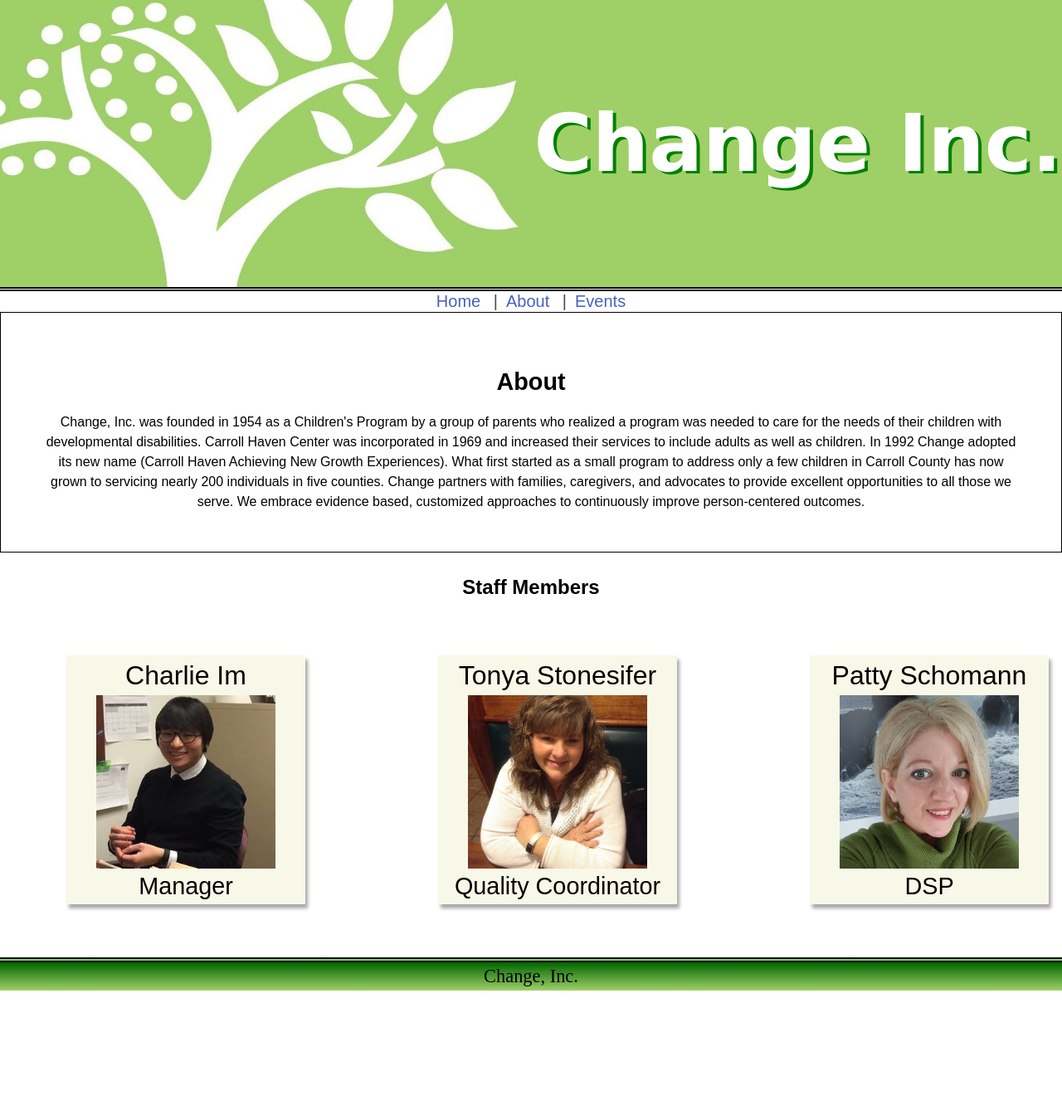
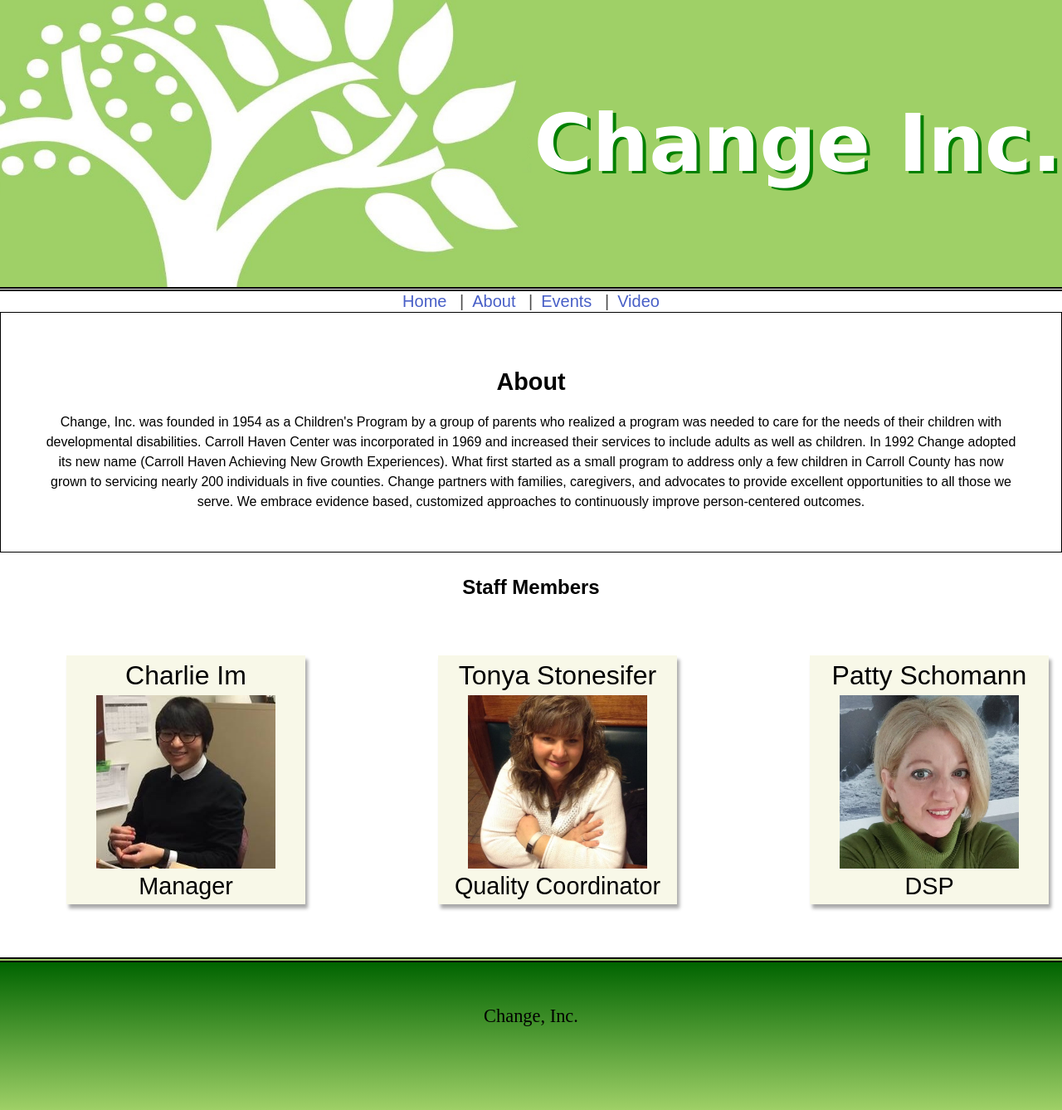
Before and after one commit to Lucariofan843/my-project, a React (Create React App) app: page /About in a window 1280 px wide. Shown: the whole page at 83% size. Before the commit the page ends 1194 px from the top, so only its background shows below. Built offline with nearby package versions, Linux system fonts and the light colour scheme.

Commit message:
Part IV Commit (Box set, needs YouTube video)

```diff
--- a/src/App.css
+++ b/src/App.css
@@ -74,7 +74,7 @@
     color: black;
     font-family: "Times New Roman", sans-serif;
 }
-.footer-is-paddingless {
+.footer {
     background: linear-gradient(to bottom, darkgreen, rgba(159, 208, 103, 1));
     border-top: double black 6px;
 }
--- a/src/App.js
+++ b/src/App.js
@@ -46,6 +46,23 @@
      );
  }
 }
+
+class Video extends Component {
+    render() {
+        return (
+            <div className="box">
+            <div className="youtubevideo">
+
+            </div>
+
+
+            </div>
+
+
+        );
+    }
+}
+
 
 class Home extends Component {
 
@@ -170,7 +187,8 @@
                 <nav>
                     <padding><Link to="/">Home</Link></padding> |
                     <padding><Link to="/About">About</Link></padding> |
-                    <padding><Link to="/Events">Events</Link></padding>
+                    <padding><Link to="/Events">Events</Link></padding> |
+                    <padding><Link to="/Video">Video</Link></padding>
                 </nav>
 
                   </h2>
@@ -180,13 +198,12 @@
             <Route path="/" exact component={Home} />
             <Route path="/About" exact component={About} />
             <Route path="/Events" exact component={Events} />
+            <Route path="/Video" exact component={Video} />
         </header>
-        <footer className="footer-is-paddingless">
-          <div className="container">
+        <footer className="footer">
               <div className="has-text-centered">
                 <p>Change, Inc.</p>
               </div>
-          </div>
         </footer>
           </section>
       </Router>
```
Also changed, not shown: 1 other file (tests, documents, lock files or other folders).
